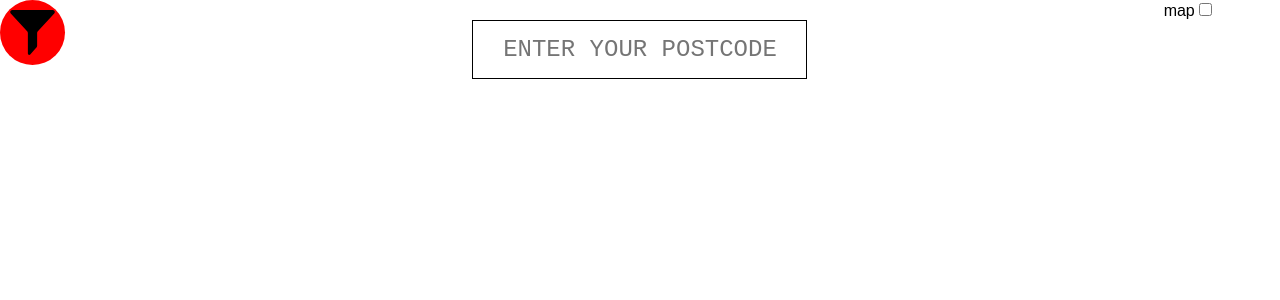
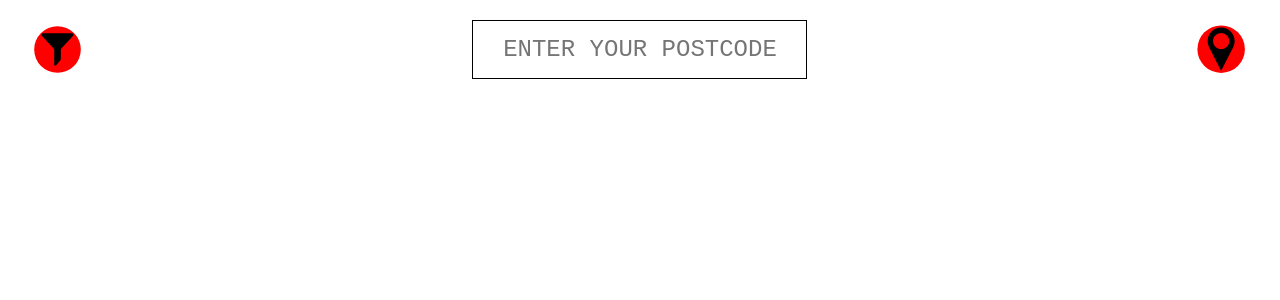
Before and after one commit to joe-irving/GroupContactMap, a Jekyll site: the page built from index.md, in a window 1280 px wide. Shown: the top 300 px of the page. Built offline with Jekyll 4.4.1, drawn with Linux system fonts in a browser that asks for light colours.

Commit message:
feat: resize okay for mobile

```diff
--- a/_layouts/listing.html
+++ b/_layouts/listing.html
@@ -32,14 +32,22 @@
         {% raw %}
         <div id="listing-app" class="listing-app">
             <div class="listing-content" :class="{mapMode: showMap}" @click="hideFilters">
-                <div class="toggle-filters">
+                <div class="toggle-filters toggle">
                     <label for="toggle-filter-check">
-                        <svg viewBox="0 0 971.986 971.986" style="enable-background:new 0 0 971.986 971.986;">
-                            <path d="M370.216,459.3c10.2,11.1,15.8,25.6,15.8,40.6v442c0,26.601,32.1,40.101,51.1,21.4l123.3-141.3 c16.5-19.8,25.6-29.601,25.6-49.2V500c0-15,5.7-29.5,15.8-40.601L955.615,75.5c26.5-28.8,6.101-75.5-33.1-75.5h-873 c-39.2,0-59.7,46.6-33.1,75.5L370.216,459.3z"/>
+                        <svg viewBox="-250 -250 1501.986 1501.986">
+                            <g>
+                                <circle class="background" cx="485.993" cy="485.993" r="700" fill="red"/>
+                                <path class="icon" d="M370.216,459.3c10.2,11.1,15.8,25.6,15.8,40.6v442c0,26.601,32.1,40.101,51.1,21.4l123.3-141.3
+                                    c16.5-19.8,25.6-29.601,25.6-49.2V500c0-15,5.7-29.5,15.8-40.601L955.615,75.5c26.5-28.8,6.101-75.5-33.1-75.5h-873
+                                    c-39.2,0-59.7,46.6-33.1,75.5L370.216,459.3z"/>
+                            </g>
+                            <g class="counter" v-if="filterCount > 0">
+                                <circle cx="980" cy="0" r="150" fill="green"/>
+                                <text x="940" y="50" style="font-size: 150px;">{{ filterCount }}</text>
+                            </g>
                         </svg>
 
                     </label>
-                    <span class="filter-count" v-if="filterCount > 0">{{ filterCount }}</span>
                     <input type="checkbox"id="toggle-filter-check" v-model="showFilters">
                 </div>
                 <div class="filters" :class="{ show: showFilters }" @click="updateMapPoints">
@@ -75,8 +83,17 @@
                         <div class="groups-count"><span class="group-number">{{ filteredGroups.length }}</span> group<span v-if="filteredGroups.length != 1">s</span>.</div>
                     </form>
                 </div>
-                <div class="toggle-map">
-                    <label for="toggle-map-check">map</label>
+                <div class="toggle-map toggle" :class="{mapView: showMap}">
+                    <label for="toggle-map-check">
+                        <svg viewBox="-30 -30 592 592" >
+                        <g>
+                            <circle class="background" cx="256" cy="256" r="281" fill="red" />
+                            <path class="icon" d="M256,0C167.641,0,96,71.625,96,160c0,24.75,5.625,48.219,15.672,69.125C112.234,230.313,256,512,256,512l142.594-279.375
+                                C409.719,210.844,416,186.156,416,160C416,71.625,344.375,0,256,0z M256,256c-53.016,0-96-43-96-96s42.984-96,96-96
+                                c53,0,96,43,96,96S309,256,256,256z"/>
+                        </g>
+                        </svg>
+                    </label>
                     <input type="checkbox" id="toggle-map-check" v-model="showMap">
                 </div>
                 <div class="map-section"  :class="{ hide: !showMap }">
--- a/_sass/map.scss
+++ b/_sass/map.scss
@@ -17,13 +17,40 @@
         grid-template-columns: 1fr 2fr 5fr 2fr 1fr;
         grid-template-rows: 1fr 2fr 5fr 2fr 1fr;
         max-height: 100vh;
+        @media (max-width: 600px){
+            grid-template-rows: 1fr 2fr 6fr 1fr 1fr;
+            .toggle-map {
+                grid-row: 5 / span 1;
+                grid-column: 4 / span 2;
+            }
+            .toggle-filters {
+                grid-row: 5 / span 1;
+                grid-column: 1 / span 2;
+            }
+            .filters {
+                grid-row: 3 / span 2;
+                grid-column: 1 / span 4;
+                z-index: 101;
+            }
+            .postcode-lookup-form {
+                grid-row: 1 / span 1;
+                grid-column: 1 / span 5;
+                input {
+                    font-size: 16px;
+                }
+            }
+            .directory-container.sidebar {
+                display: none;
+            }
+        }
+        @media (min-width: 600px){
             .toggle-filters {
                 grid-row: 1 / span 1;
                 grid-column: 1 / span 1;
                 z-index: 100;
             }
             .filters {
-            grid-row: 1 / span 2;
+                grid-row: 2 / span 1;
                 grid-column: 1 / span 2;
                 z-index: 101;
             }
@@ -34,6 +61,12 @@
             .toggle-map {
                 grid-row: 1 / span 1;
                 grid-column: 5 / span 1;
+                &.mapView {
+                    grid-row: 5 / span 1;
+                    grid-column: 1 / span 1;
+                }
+            }
+
         }
         .directory-container {
             grid-row: 2 / span 4;
@@ -54,7 +87,6 @@
                 visibility: hidden;
             }
         }
-
     }
     .filters {
         &.show{
@@ -63,44 +95,30 @@
         &:not(.show){
             display: none;
         }
+        margin: 8px;
+        padding: 10px;
+        border-radius: 5px;
         box-shadow: 0 0 5px rgba(grey, 0.5);
         background-color: white;
-        // z-index: 1;
+
         .filter {
             display: flex;
             flex-direction: column;
+            padding: 10px 0;
         }
     }
-    .toggle-filters {
-        // position: fixed;
-        // bottom: 40px;
-        // left: 40px;
-        // z-index: 100;
-        .filter-count{
-            position: absolute;
-            top: 0;
-            right: 0;
-            background-color: aqua;
-            border-radius: 50%;
-            padding: 5px;
-        }
+    .toggle {
+        display: flex;
+        justify-content: center;
+        align-items: center;
+        z-index: 3;
         input {
             display: none;
         }
         label {
-            display: block;
-            width: 45px;
-            height: 45px;
-            padding: 10px;
-            border-radius: 50%;
-            background-color: red;
+            max-width: 50px;
+            width: 100%;
         }
-    }
-    .toggle-map {
-        // position: fixed;
-        // bottom: 40px;
-        // right: 40px;
-        // z-index: 100;
     }
 
     .map {
```
Also changed, not shown: assets/icons/filter.svg, assets/icons/map.svg (added). Lines whose indentation alone changed are shown as unchanged.
